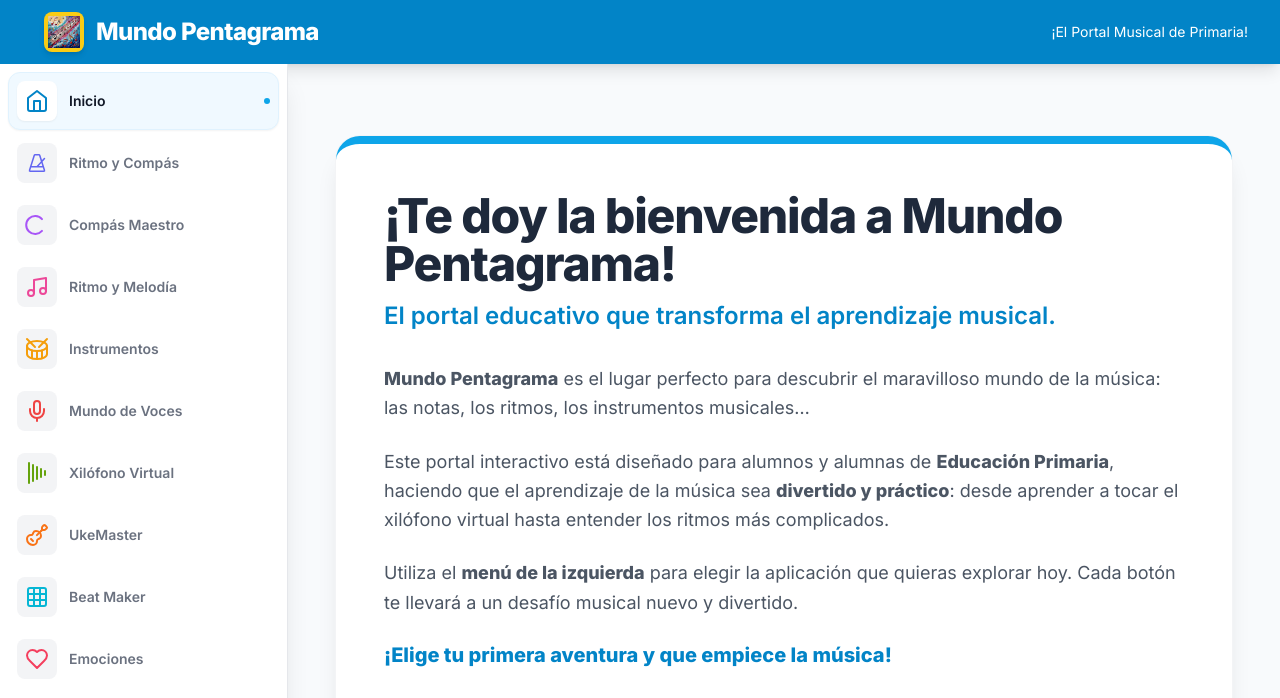
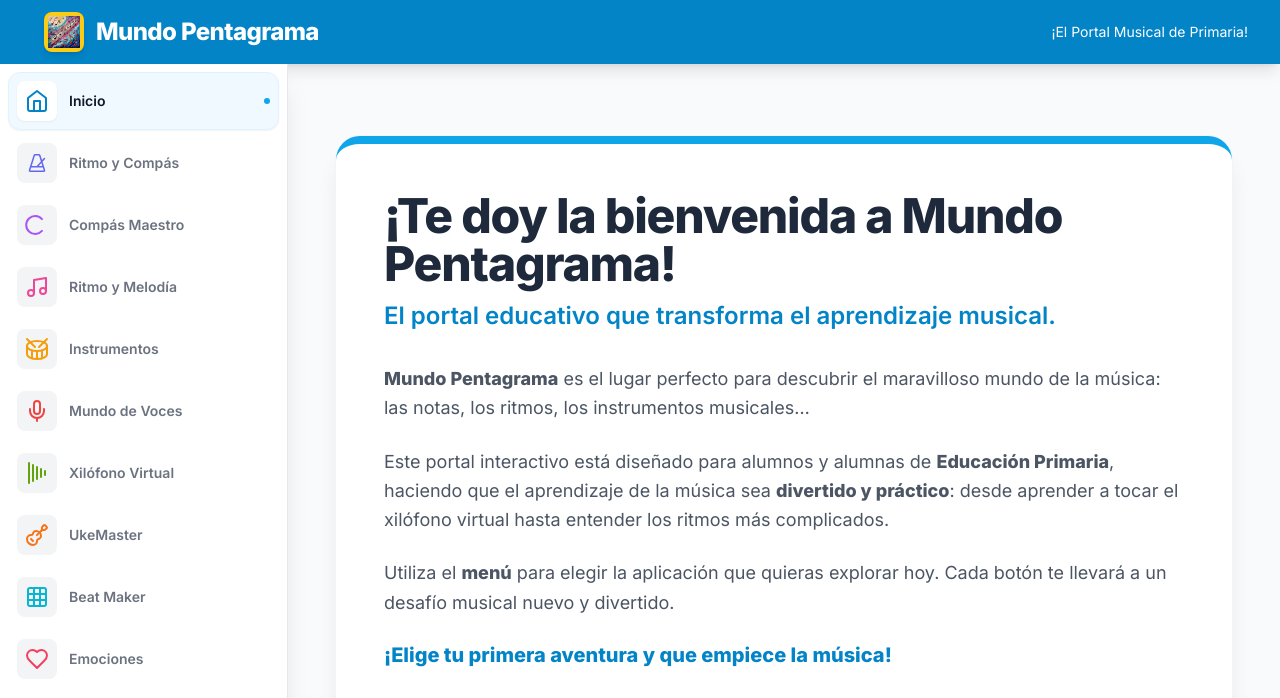
Before and after one commit to alvramirezp/mundopentagrama, a plain HTML site: page index.html in a window 1280 px wide. Shown: the top 698 px of the page. Drawn offline with nearby package versions, Linux system fonts and the light colour scheme.

Commit message:
Update index.html

```diff
--- a/index.html
+++ b/index.html
@@ -165,7 +165,7 @@
                 text: [
                     `<p><b>Mundo Pentagrama</b> es el lugar perfecto para descubrir el maravilloso mundo de la música: las notas, los ritmos, los instrumentos musicales…</p>`,
                     `<p>Este portal interactivo está diseñado para alumnos y alumnas de <b>Educación Primaria</b>, haciendo que el aprendizaje de la música sea <b>divertido y práctico</b>: desde aprender a tocar el xilófono virtual hasta entender los ritmos más complicados.</p>`,
-                    `<p>Utiliza el <b>menú de la izquierda</b> para elegir la aplicación que quieras explorar hoy. Cada botón te llevará a un desafío musical nuevo y divertido.</p>`,
+                    `<p>Utiliza el <b>menú</b> para elegir la aplicación que quieras explorar hoy. Cada botón te llevará a un desafío musical nuevo y divertido.</p>`,
                     `<p class="text-xl font-extrabold text-sky-600">¡Elige tu primera aventura y que empiece la música!</p>`
                 ].join('')
             };
```
